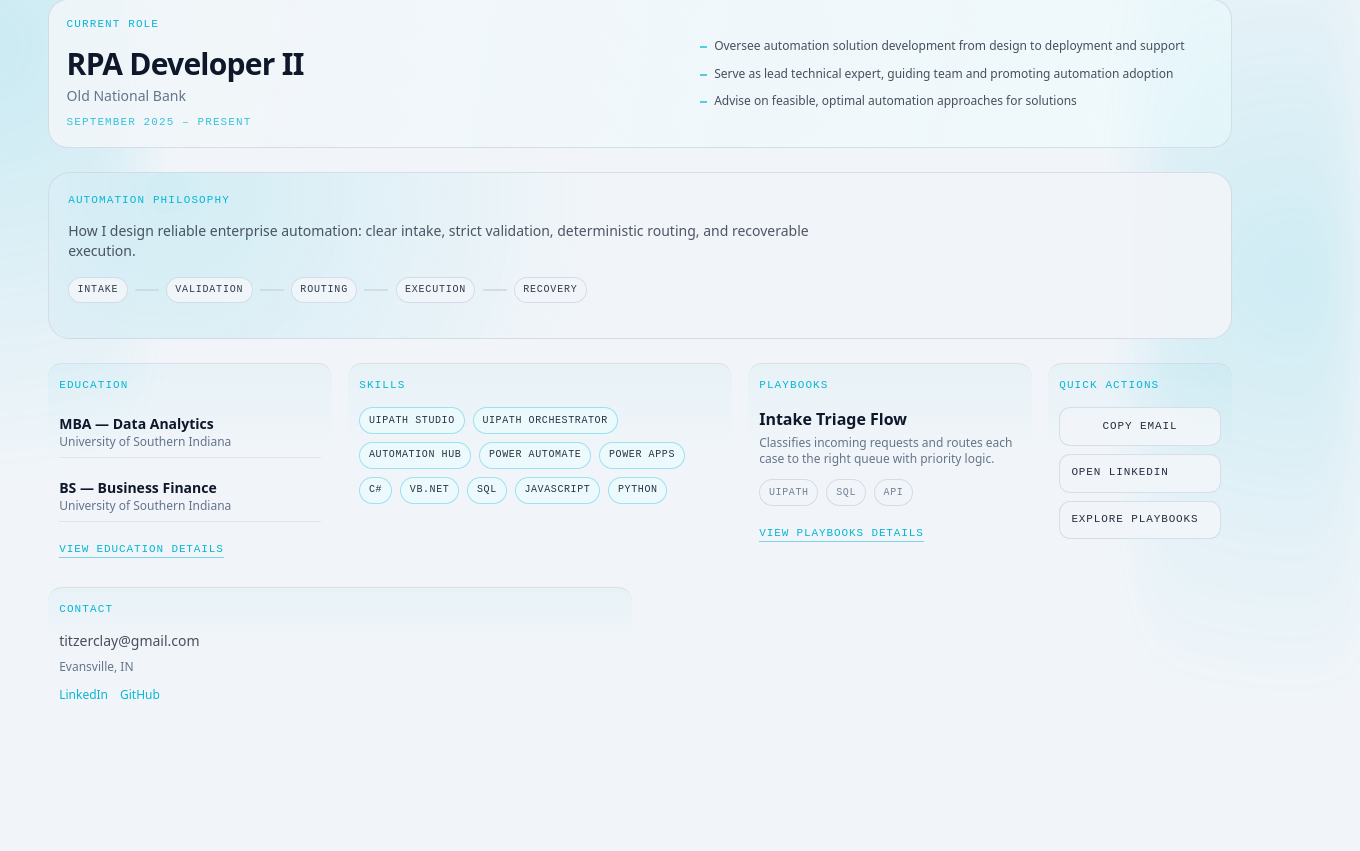
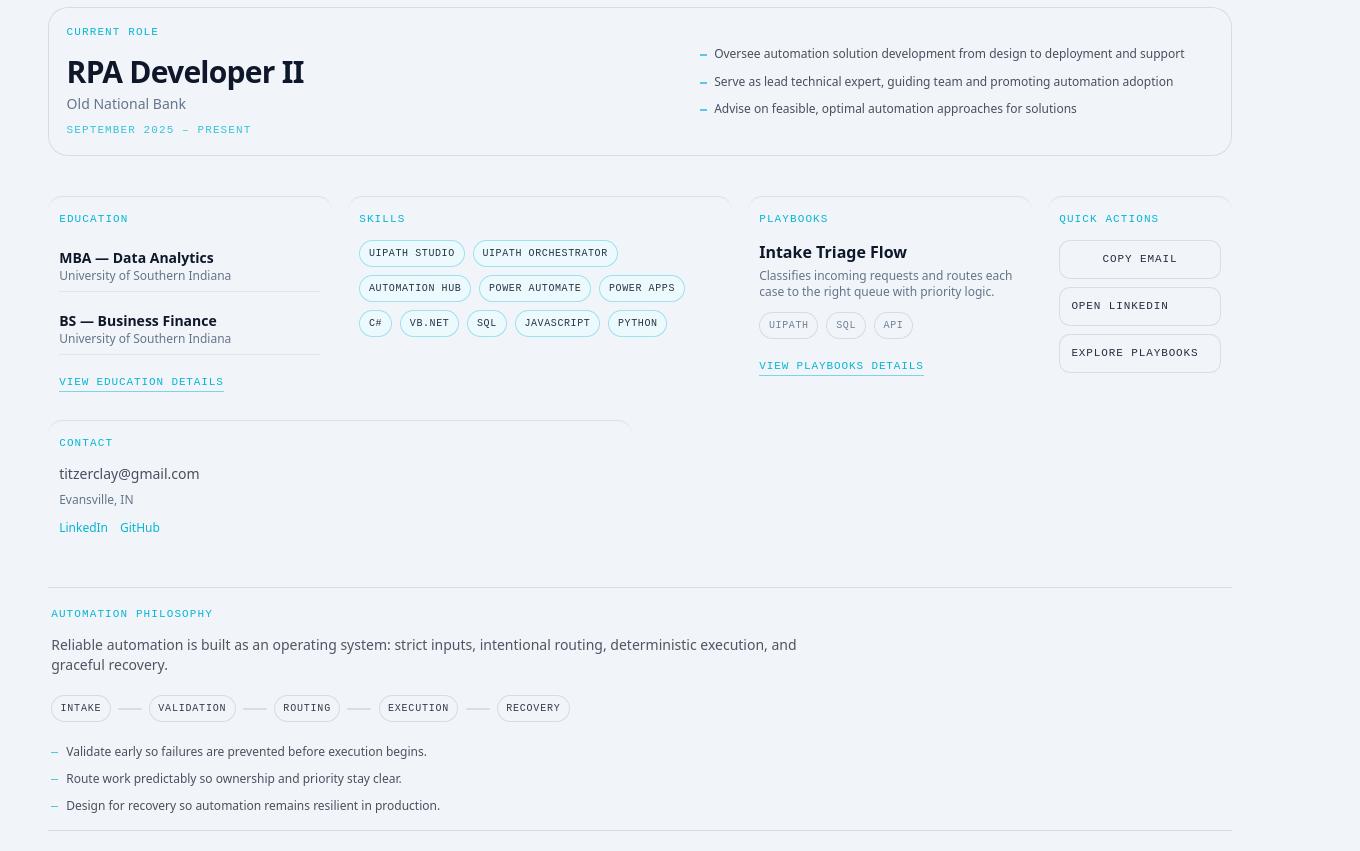
Before and after one commit to cjtitzer2/ProfessionalWebsite, a React (Vite) app in the folder ClayTitzer_DigitalResumeWebsite/claytitzer_digitalresumewebsite.client/: page /#/ in a window 1280 px wide. Shown: the part 495-1346 px from the top of the page, 1360 px wide, since content can reach past the window. Before the commit the page ends 1321 px from the top, so only its background shows below. Built offline with nearby package versions, Linux system fonts and the light colour scheme.

Commit message:
Adopt cleaner reference-inspired home and move philosophy to bottom

```diff
--- a/ClayTitzer_DigitalResumeWebsite/claytitzer_digitalresumewebsite.client/src/index.css
+++ b/ClayTitzer_DigitalResumeWebsite/claytitzer_digitalresumewebsite.client/src/index.css
@@ -531,39 +531,10 @@ html.dark .bento-card:hover {
   isolation: isolate;
 }
 
-.home-v3-blur {
-  position: absolute;
-  top: 80px;
-  bottom: 90px;
-  width: 220px;
-  pointer-events: none;
-  z-index: -1;
-  filter: blur(24px);
-  opacity: 0.32;
-}
-
-.home-v3-blur-left {
-  left: -80px;
-  background: radial-gradient(circle at 30% 40%, color-mix(in srgb, var(--color-accent) 52%, transparent), transparent 62%);
-}
-
-.home-v3-blur-right {
-  right: -80px;
-  background: radial-gradient(circle at 70% 60%, color-mix(in srgb, var(--color-accent) 45%, transparent), transparent 62%);
-}
-
-@media (max-width: 1279px) {
-  .home-v3-blur {
-    display: none;
-  }
-}
-
 .hero-fluid {
   border-radius: 1.6rem;
   border: 1px solid color-mix(in srgb, var(--color-divider) 78%, transparent);
-  background:
-    radial-gradient(circle at 90% 10%, color-mix(in srgb, var(--color-accent) 14%, transparent), transparent 46%),
-    color-mix(in srgb, var(--color-offwhite) 90%, transparent);
+  background: color-mix(in srgb, var(--color-offwhite) 93%, transparent);
   min-height: 430px;
   padding: 1.45rem;
 }
@@ -574,11 +545,7 @@ html.dark .bento-card:hover {
   gap: 1.1rem;
   border-radius: 1.25rem;
   border: 1px solid color-mix(in srgb, var(--color-divider) 72%, transparent);
-  background: linear-gradient(
-    100deg,
-    color-mix(in srgb, var(--color-offwhite) 92%, transparent),
-    color-mix(in srgb, var(--color-accent-light) 42%, transparent)
-  );
+  background: color-mix(in srgb, var(--color-offwhite) 95%, transparent);
   padding: 1rem 1.1rem;
 }
 
@@ -602,15 +569,6 @@ html.dark .bento-card:hover {
   vertical-align: middle;
 }
 
-.automation-studio-fluid {
-  border-radius: 1.35rem;
-  border: 1px solid color-mix(in srgb, var(--color-divider) 72%, transparent);
-  background:
-    radial-gradient(circle at 10% 12%, color-mix(in srgb, var(--color-accent) 13%, transparent), transparent 40%),
-    color-mix(in srgb, var(--color-offwhite) 92%, transparent);
-  padding: 1.15rem 1.2rem;
-}
-
 .content-stream {
   display: grid;
   grid-template-columns: repeat(12, minmax(0, 1fr));
@@ -619,7 +577,7 @@ html.dark .bento-card:hover {
 
 .stream-lane {
   border-top: 1px solid color-mix(in srgb, var(--color-divider) 65%, transparent);
-  background: linear-gradient(to bottom, color-mix(in srgb, var(--color-accent) 4%, transparent), transparent 45%);
+  background: color-mix(in srgb, var(--color-offwhite) 96%, transparent);
   border-radius: 0.9rem;
   padding: 0.85rem 0.7rem 0.7rem;
 }
@@ -664,6 +622,29 @@ html.dark .bento-card:hover {
   }
 }
 
+.philosophy-band {
+  border-top: 1px solid color-mix(in srgb, var(--color-divider) 70%, transparent);
+  border-bottom: 1px solid color-mix(in srgb, var(--color-divider) 70%, transparent);
+  padding: 1.1rem 0.2rem 0.9rem;
+}
+
+.philosophy-points {
+  display: grid;
+  gap: 0.5rem;
+  font-size: 12px;
+  color: color-mix(in srgb, var(--color-charcoal) 74%, transparent);
+}
+
+.philosophy-points p::before {
+  content: '';
+  display: inline-block;
+  width: 7px;
+  height: 1px;
+  background: color-mix(in srgb, var(--color-accent) 70%, transparent);
+  margin-right: 8px;
+  vertical-align: middle;
+}
+
 @media (prefers-reduced-motion: reduce) {
   .bento-card-entrance,
   .ambient-orb,
--- a/ClayTitzer_DigitalResumeWebsite/claytitzer_digitalresumewebsite.client/src/pages/Home.jsx
+++ b/ClayTitzer_DigitalResumeWebsite/claytitzer_digitalresumewebsite.client/src/pages/Home.jsx
@@ -36,10 +36,7 @@ export default function Home() {
 
   return (
     <div className="home-v3 relative max-w-[110rem] mx-auto px-4 md:px-8 xl:px-12 pt-10 pb-28">
-      <div className="home-v3-blur home-v3-blur-left" aria-hidden="true" />
-      <div className="home-v3-blur home-v3-blur-right" aria-hidden="true" />
-
-      <section className="hero-fluid relative overflow-hidden mb-6">
+      <section className="hero-fluid relative overflow-hidden mb-8">
         <ParticleGrid />
         <div className="relative z-10">
           <SectionLabel>Portfolio</SectionLabel>
@@ -70,7 +67,7 @@ export default function Home() {
         </div>
       </section>
 
-      <section className="role-ribbon mb-6">
+      <section className="role-ribbon mb-10">
         <div className="role-ribbon-main">
           <SectionLabel>Current Role</SectionLabel>
           {current && (
@@ -88,27 +85,7 @@ export default function Home() {
         </div>
       </section>
 
-      <section className="automation-studio-fluid mb-6">
-        <SectionLabel>Automation Philosophy</SectionLabel>
-        <p className="text-sm text-charcoal/72 m-0 mb-4 max-w-3xl">
-          How I design reliable enterprise automation: clear intake, strict validation, deterministic routing, and recoverable execution.
-        </p>
-
-        <div className="flow-rail mb-4" aria-hidden="true">
-          {flowStages.map((stage, index) => (
-            <div key={stage} className="flow-stage">
-              <span>{stage}</span>
-              {index < flowStages.length - 1 && (
-                <div className="flow-connector">
-                  <span className="flow-pulse" />
-                </div>
-              )}
-            </div>
-          ))}
-        </div>
-      </section>
-
-      <section className="content-stream">
+      <section className="content-stream mb-10">
         <article className="stream-lane stream-education">
           <SectionLabel>Education</SectionLabel>
           <div className="space-y-3 mb-3">
@@ -186,6 +163,32 @@ export default function Home() {
           </div>
         </article>
       </section>
+
+      <section className="philosophy-band">
+        <SectionLabel>Automation Philosophy</SectionLabel>
+        <p className="text-sm text-charcoal/72 m-0 mb-5 max-w-3xl">
+          Reliable automation is built as an operating system: strict inputs, intentional routing, deterministic execution, and graceful recovery.
+        </p>
+
+        <div className="flow-rail mb-5" aria-hidden="true">
+          {flowStages.map((stage, index) => (
+            <div key={stage} className="flow-stage">
+              <span>{stage}</span>
+              {index < flowStages.length - 1 && (
+                <div className="flow-connector">
+                  <span className="flow-pulse" />
+                </div>
+              )}
+            </div>
+          ))}
+        </div>
+
+        <div className="philosophy-points">
+          <p className="m-0">Validate early so failures are prevented before execution begins.</p>
+          <p className="m-0">Route work predictably so ownership and priority stay clear.</p>
+          <p className="m-0">Design for recovery so automation remains resilient in production.</p>
+        </div>
+      </section>
     </div>
   )
 }
```
